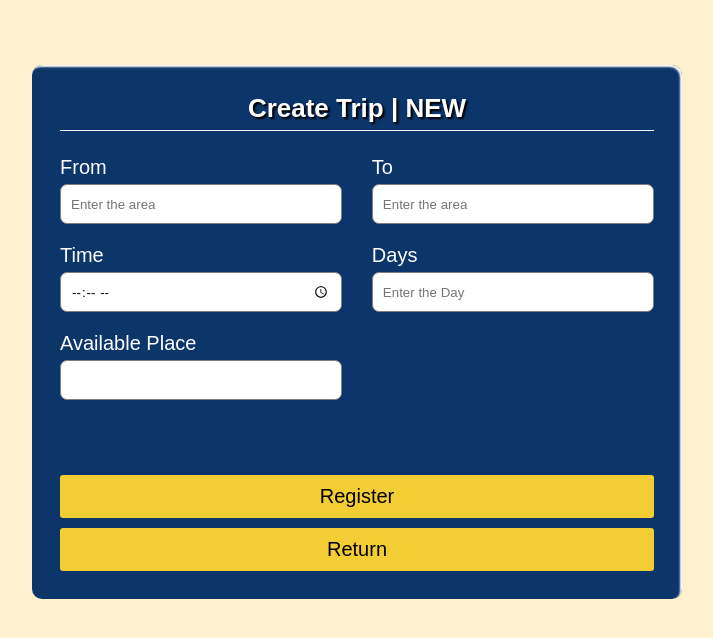
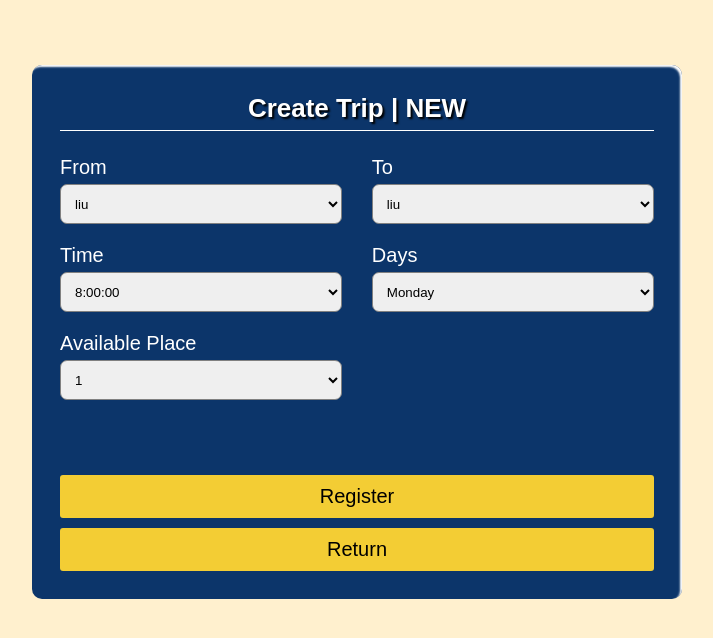
Before and after one commit to MouhamadKraytem/WaselniProject, a PHP site: page /driverPages/createtrip/formtrip.php in a window 1280 px wide. Shown: the part 68-706 px from the top of the page, without its empty margins (283-996 px from the left). Run offline with PHP 8.4, Linux system fonts and the light colour scheme.

Commit message:
trip data selection boxs

```diff
--- a/all/driverPages/createtrip/form.css
+++ b/all/driverPages/createtrip/form.css
@@ -60,7 +60,7 @@ body{
     margin: 5px 0;
 }
 
-.user-input-box input{
+.user-input-box select{
     height: 40px;
     width: 95%;
     border-radius: 7px;
@@ -108,7 +108,7 @@ body{
 }
 
 .form-submit-btn input:hover{
-    background:  #0c356A;
+    background:  #454124;
     color: black;
 }
 
--- a/all/driverPages/createtrip/formtrip.php
+++ b/all/driverPages/createtrip/formtrip.php
@@ -27,35 +27,46 @@
         <div class="main-user-info">
         <div class="user-input-box">
             <label for="email">From</label>
-            <input type="email"
-                    id="email"
-                    name="email"
-                    placeholder="Enter the area"/>
+            <!-- <input type="email" id="email" name="email" placeholder="Enter the area"/> -->
+            <select name="from" id="">
+              <option value="liu">liu</option>
+              <option value="liu">koura</option>
+              <option value="liu">baddawi</option>
+            </select>
           </div>
           <div class="user-input-box">
             <label for="phoneNumber">To</label>
-            <input type="text"
-                    id="phoneNumber"
-                    name="phoneNumber"
-                    placeholder="Enter the area"/>
+            <select name="to" id="">
+              <option value="liu">liu</option>
+              <option value="liu">koura</option>
+              <option value="liu">baddawi</option>
+            </select>
           </div>
           <div class="user-input-box">
             <label for="time">Time</label>
-            <input type="time"
-                    id="time"
-                    name="time"
-                    placeholder="Enter the time"/>
+            <select name="from" id="">
+              <option value="liu">8:00:00</option>
+              <option value="liu">8:30:00</option>
+              <option value="liu">9:00:00</option>
+            </select>
           </div>
           <div class="user-input-box">
             <label for="phoneNumber">Days</label>
-            <input type="text"
-                    id="Day"
-                    name="Day"
-                    placeholder="Enter the Day"/>
+            <select name="from" id="">
+              <option value="liu">Monday</option>
+              <option value="liu">Tuesday</option>
+              <option value="liu">Wednesday</option>
+              <option value="liu">Thursday</option>
+            </select>
           </div>
           <div class="user-input-box">
             <label for="Available">Available Place</label>
-            <input type="Available" id="Available" name="Available" placeholder=" "/>
+            <select name="from" id="">
+              <option value="liu">1</option>
+              <option value="liu">2</option>
+              <option value="liu">3</option>
+              <option value="liu">4</option>
+            </select>
           </div>
 
         <!-- <div class="gender-details-box">
```
